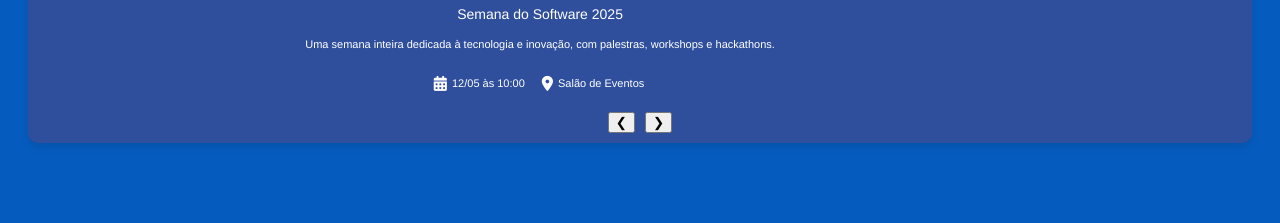
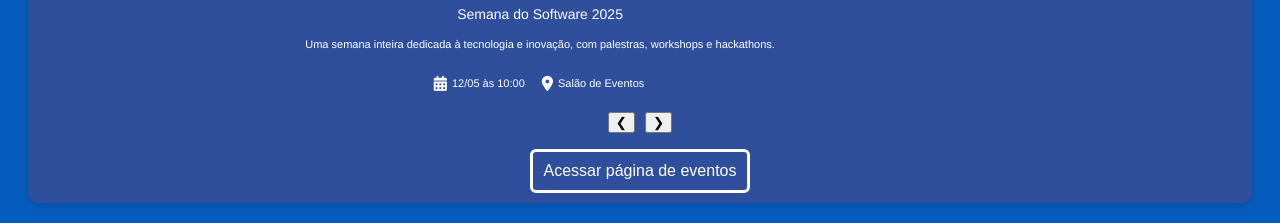
Before and after one commit to Edukarp/S05-IHM, a plain HTML site: page appInatel/index.html in a window 1280 px wide. Shown: the part 1240-1463 px from the top of the page. Before the commit the page ends 1403 px from the top, so only its background shows below. Drawn offline with nearby package versions, Linux system fonts and the light colour scheme; no server answers.

Commit message:
feat: add button to events page

```diff
--- a/appInatel/index.html
+++ b/appInatel/index.html
@@ -86,6 +86,14 @@
             <button id="prevBtn">❮</button>
             <button id="nextBtn">❯</button>
           </div>
+            <div id="events-page-btn">
+              <button>Acessar página de eventos</button>
+              <script>
+                document.getElementById("events-page-btn").addEventListener("click", function() {
+                  window.location.href = "eventos/index.html";
+                });
+              </script>
+          </div>
         </div>
     </main>
 
--- a/appInatel/styles.css
+++ b/appInatel/styles.css
@@ -101,7 +101,7 @@ body {
   gap: 4px;
 }
 
-.up-text{
+.up-text {
   margin-bottom: -20px;
 }
 .icon-text {
@@ -159,7 +159,7 @@ body {
 .carousel-container {
   position: relative;
   overflow: hidden;
-  background-color:var(--md-sys-color-secondary);
+  background-color: var(--md-sys-color-secondary);
   border-radius: 10px;
   margin: 20px;
   box-shadow: 0px 4px 8px rgba(0, 0, 0, 0.1);
@@ -197,7 +197,6 @@ body {
   margin-left: 5px;
   margin-right: 2px;
   font-size: 15px;
-
 }
 
 .carousel-navigation {
@@ -219,4 +218,18 @@ body {
   cursor: pointer;
 }
 
+#events-page-btn button {
+  display: block;
+  justify-self: anchor-center;
+  background-color: var(--md-sys-color-secondary);
+  color: var(--md-sys-color-on-secondary);
+  border: solid;
+  border-radius: 6px;
+  padding: 10px;
+  margin: 16px 12px 0 12px;
+  font-size: 1em;
+  font-weight: 500;
+  cursor: pointer;
+}
+
 /*footer*/
```
